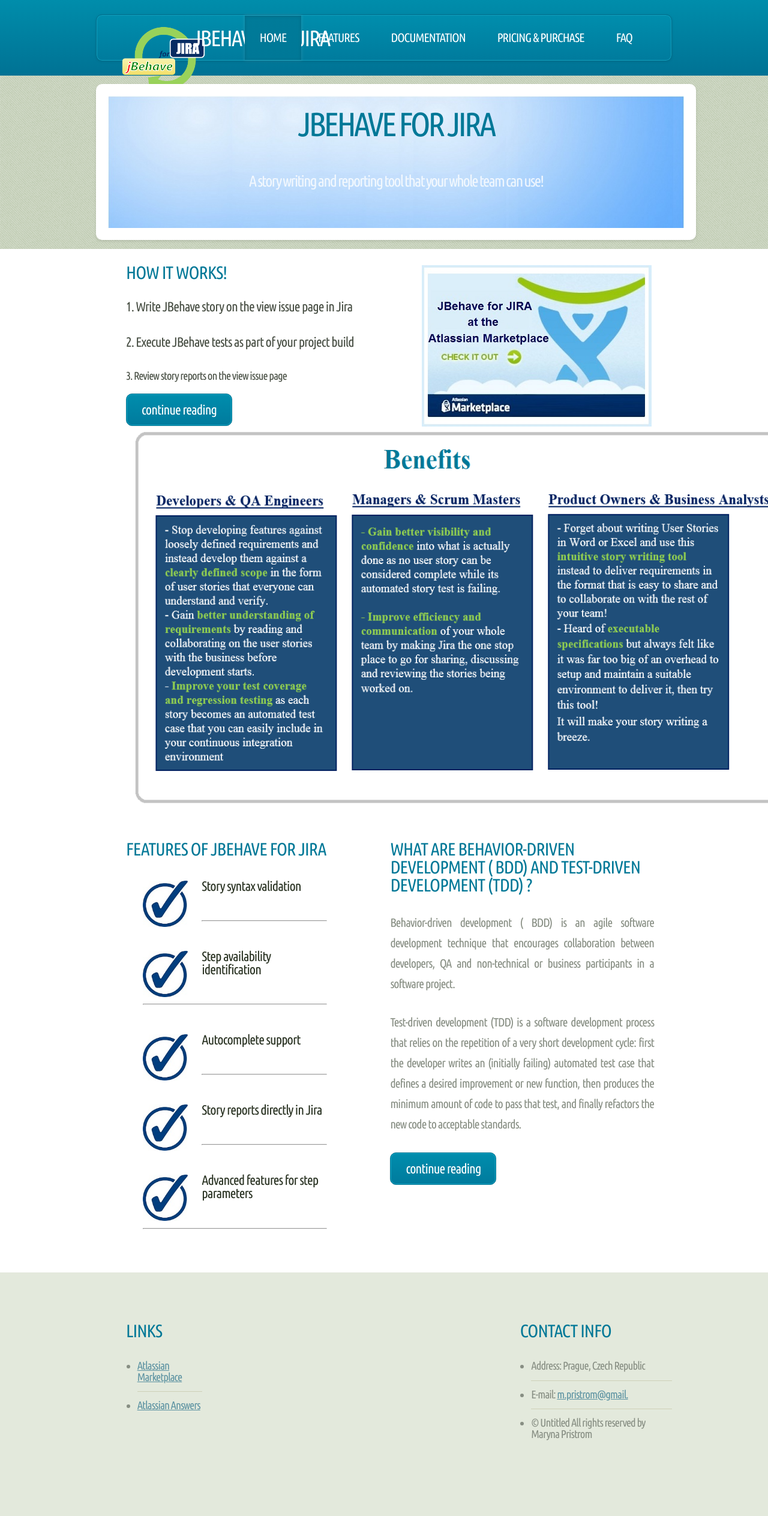
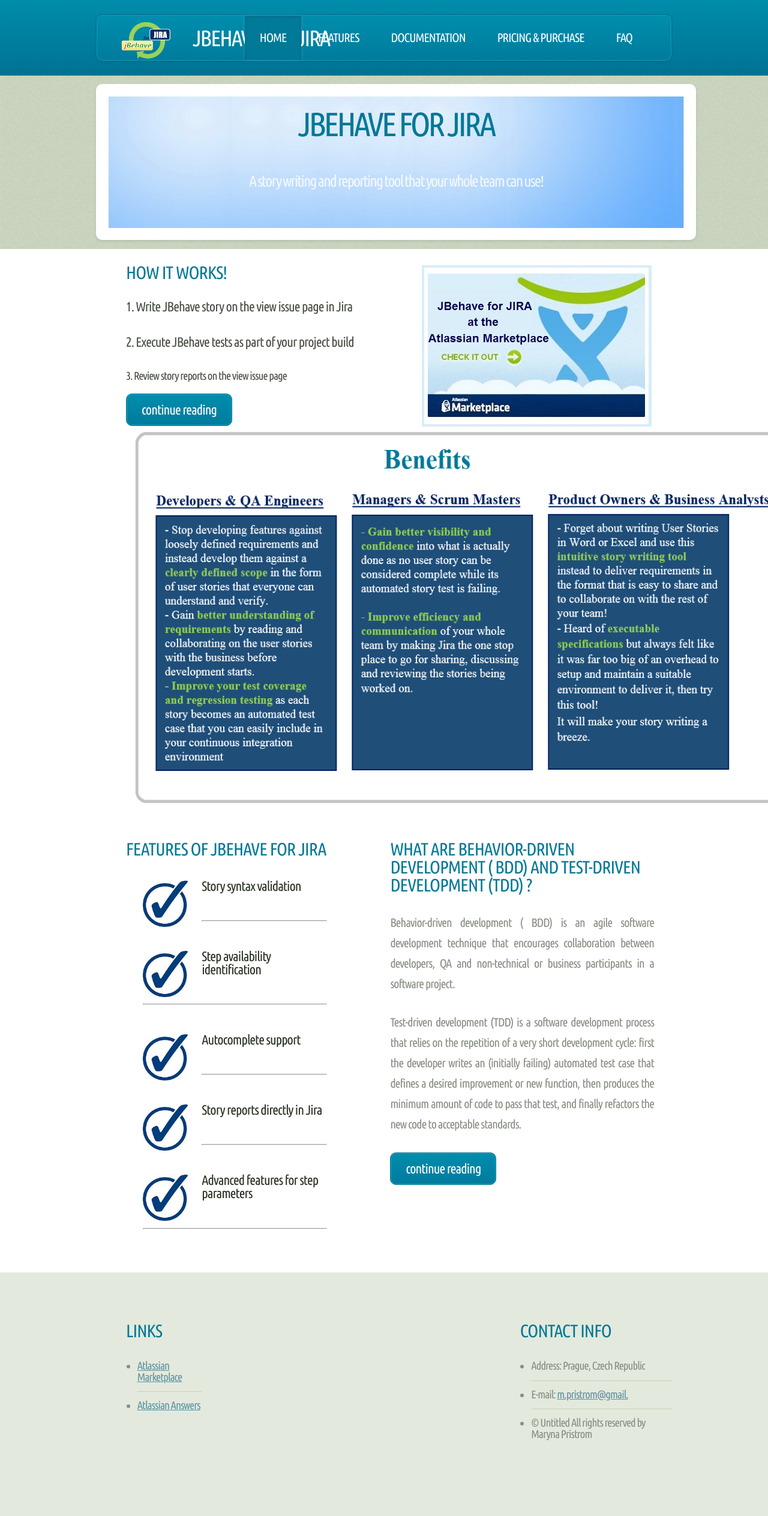
Before and after one commit to pristrom/JBehaveForJira, a Jekyll site: the page index.html, which Jekyll copies as it is, in a window 1280 px wide. Shown: the whole page at 60% size. Built offline with Jekyll 4.4.1, drawn with Linux system fonts in a browser that asks for light colours.

Commit message:
Issue #13

```diff
--- a/index.html
+++ b/index.html
@@ -34,7 +34,7 @@
         <div class="row">
             <div class="12u">
                 <header id="header">
-                    <a href="index.html"><img src="images/logo.png" alt="" class="logotip"/></a>
+                    <a href="index.html"><img src="images/logo_85x85.png" alt="" class="logotip"/></a>
 
                     <h1><a href="index.html" id="logo">Jbehave for JIRA</a></h1>
 
```
Also changed, not shown: images/logo_85x85.png (added).
